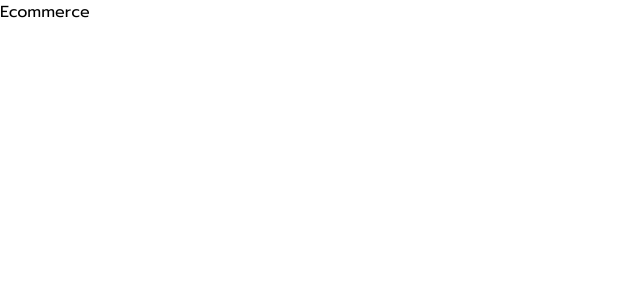
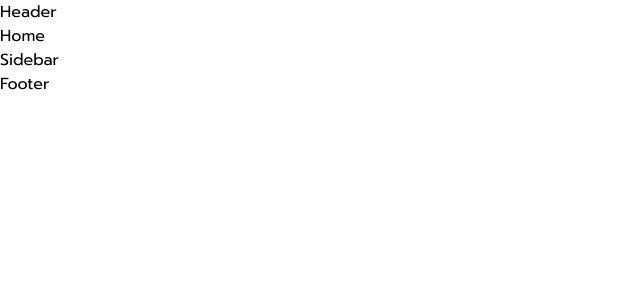
Before and after one commit to SignorPao/react-ecommerce-2, a React (Create React App) app: page / in a window 1280 px wide. Shown: the top 300 px of the page, without its empty margins (0-640 px from the left). Built offline with nearby package versions, Linux system fonts and the light colour scheme; the HTML template or start-up script is replaced by a standard one.

Commit message:
...settings

```diff
--- a/src/App.js
+++ b/src/App.js
@@ -1,9 +1,29 @@
 import React from "react";
+
+// import react-router-dom
+import { BrowserRouter as Router, Route, Routes } from "react-router-dom";
+
+// import pages
+import Home from "./pages/Home";
+import ProductDetails from "./pages/ProductDetails";
+
+// import components
+import Sidebar from "./components/Sidebar";
+import Header from "./components/Header";
+import Footer from "./components/Footer";
 
 function App() {
   return (
-    <div className="App">
-      <h1>Ecommerce</h1>
+    <div className="overflow-hidden">
+      <Router>
+        <Header/>
+        <Routes>
+          <Route path="/" element={<Home />} />
+          <Route path="/product/:id" element={<ProductDetails />} />
+        </Routes>
+        <Sidebar/>
+        <Footer/>
+      </Router>
     </div>
   );
 }
--- a/src/index.css
+++ b/src/index.css
@@ -1,4 +1,6 @@
 @import url("https://fonts.googleapis.com/css2?family=Prompt:ital,wght@0,100;0,200;0,300;0,400;0,500;0,600;0,700;0,800;0,900;1,100;1,200;1,300;1,400;1,500;1,600;1,700;1,800;1,900&display=swap");
+
+@import url('https://fonts.googleapis.com/css2?family=Old+Standard+TT:ital,wght@0,400;0,700;1,400&display=swap');
 
 @tailwind base;
 @tailwind components;
--- a/tailwind.config.js
+++ b/tailwind.config.js
@@ -2,7 +2,8 @@
   content: ["./src/**/*.{js,jsx,ts,tsx}"],
   theme: {
     fontFamily: {
-      primary: ['Prompt', 'sans-serif'],
+      primary: ["Prompt", "sans-serif"],
+      logo: ["Old Standard TT", "serif"],
     },
     container: {
       padding: {
```
